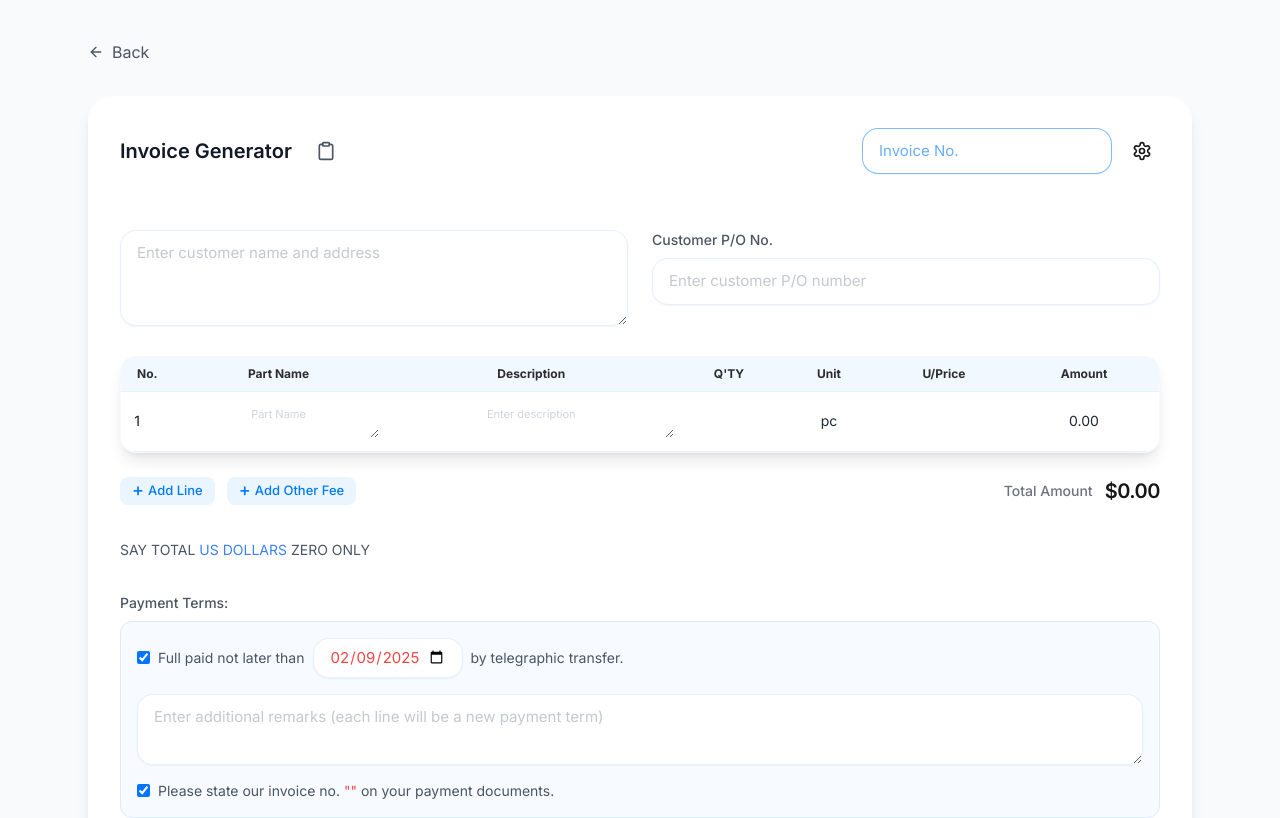
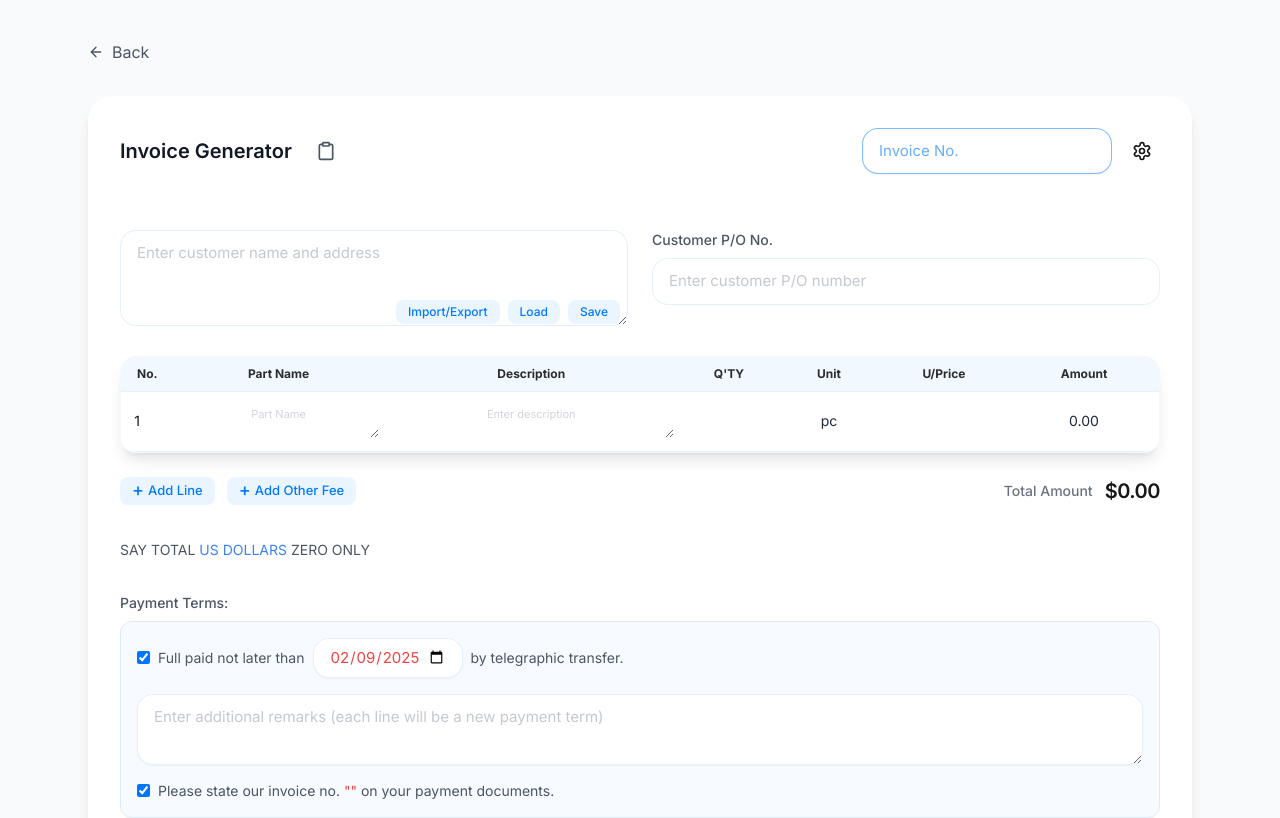
Before and after one commit to itouchgod/appluonet, a Next.js app: page /invoice in a window 1280 px wide. Shown: the top 818 px of the page. Built offline with nearby package versions, Linux system fonts and the light colour scheme.

Commit message:
V1.0.6icustomer

```diff
--- a/src/app/invoice/page.tsx
+++ b/src/app/invoice/page.tsx
@@ -7,6 +7,7 @@ import { generateInvoicePDF } from '@/utils/pdfGenerator';
 import { InvoiceTemplateConfig } from '@/types/invoice';
 import { format, addMonths } from 'date-fns';
 import { Footer } from '@/components/Footer';
+import { CustomerSection } from '@/components/invoice/CustomerSection';
 
 // 基础样式定义
 const inputClassName = `w-full px-4 py-2.5 rounded-2xl
@@ -954,29 +955,15 @@ Beneficiary: Luo & Company Co., Limited`,
                 />
               </div>
               {/* 客户信息区域 */}
-              <div className="grid grid-cols-1 md:grid-cols-2 gap-6 mb-6">
-                <div>
-                  <textarea
-                    value={invoiceData.to}
-                    onChange={e => setInvoiceData(prev => ({ ...prev, to: e.target.value }))}
-                    placeholder="Enter customer name and address"
-                    rows={3}
-                    className={inputClassName}
-                  />
-                </div>
-                <div>
-                  <label className="block text-sm font-medium text-gray-600 dark:text-gray-400 mb-2">
-                    Customer P/O No.
-                  </label>
-                  <input
-                    type="text"
-                    value={invoiceData.customerPO}
-                    onChange={e => setInvoiceData(prev => ({ ...prev, customerPO: e.target.value }))}
-                    placeholder="Enter customer P/O number"
-                    className={inputClassName}
-                  />
-                </div>
-              </div>
+              <CustomerSection
+                to={invoiceData.to}
+                customerPO={invoiceData.customerPO}
+                onChange={({ to, customerPO }) => setInvoiceData(prev => ({
+                  ...prev,
+                  to,
+                  customerPO
+                }))}
+              />
 
               {/* 商品表格 */}
               <div className="space-y-2">
--- /dev/null
+++ b/src/components/invoice/CustomerSection.tsx
@@ -0,0 +1,260 @@
+'use client';
+
+import { useState, useEffect } from 'react';
+
+interface SavedCustomer {
+  name: string;
+  to: string;
+  customerPO: string;
+}
+
+interface CustomerSectionProps {
+  to: string;
+  customerPO: string;
+  onChange: (data: { to: string; customerPO: string }) => void;
+}
+
+const inputClassName = `w-full px-4 py-2.5 rounded-2xl
+  bg-white/95 dark:bg-[#1c1c1e]/95
+  border border-[#007AFF]/10 dark:border-[#0A84FF]/10
+  focus:outline-none focus:ring-2 focus:ring-[#007AFF]/30 dark:focus:ring-[#0A84FF]/30
+  placeholder:text-gray-400/60 dark:placeholder:text-gray-500/60
+  text-[15px] leading-relaxed text-gray-800 dark:text-gray-100
+  transition-all duration-300 ease-out
+  hover:border-[#007AFF]/20 dark:hover:border-[#0A84FF]/20`;
+
+export function CustomerSection({ to, customerPO, onChange }: CustomerSectionProps) {
+  const [savedCustomers, setSavedCustomers] = useState<SavedCustomer[]>([]);
+  const [showSavedCustomers, setShowSavedCustomers] = useState(false);
+  const [showImportExport, setShowImportExport] = useState(false);
+
+  // 加载保存的客户信息
+  useEffect(() => {
+    const saved = localStorage.getItem('savedInvoiceCustomers');
+    if (saved) {
+      setSavedCustomers(JSON.parse(saved));
+    }
+  }, []);
+
+  // 保存客户信息
+  const handleSave = () => {
+    if (!to.trim()) return;
+
+    const customerName = to.split('\n')[0].trim(); // 使用第一行作为客户名称
+    const newCustomer: SavedCustomer = {
+      name: customerName,
+      to,
+      customerPO
+    };
+
+    const newSavedCustomers = [...savedCustomers];
+    const existingIndex = newSavedCustomers.findIndex(c => c.name === customerName);
+
+    if (existingIndex >= 0) {
+      newSavedCustomers[existingIndex] = newCustomer;
+    } else {
+      newSavedCustomers.push(newCustomer);
+    }
+
+    setSavedCustomers(newSavedCustomers);
+    localStorage.setItem('savedInvoiceCustomers', JSON.stringify(newSavedCustomers));
+    setShowSavedCustomers(false);
+  };
+
+  // 删除保存的客户信息
+  const handleDelete = (customerName: string) => {
+    const newSavedCustomers = savedCustomers.filter(c => c.name !== customerName);
+    setSavedCustomers(newSavedCustomers);
+    localStorage.setItem('savedInvoiceCustomers', JSON.stringify(newSavedCustomers));
+  };
+
+  // 加载客户信息
+  const handleLoad = (customer: SavedCustomer) => {
+    onChange({
+      to: customer.to,
+      customerPO: customer.customerPO
+    });
+    setShowSavedCustomers(false);
+  };
+
+  // 导出客户数据
+  const handleExport = () => {
+    const dataStr = JSON.stringify(savedCustomers, null, 2);
+    const dataBlob = new Blob([dataStr], { type: 'application/json' });
+    const url = URL.createObjectURL(dataBlob);
+    const link = document.createElement('a');
+    link.href = url;
+    link.download = 'invoice_customers.json';
+    document.body.appendChild(link);
+    link.click();
+    document.body.removeChild(link);
+    URL.revokeObjectURL(url);
+    setShowImportExport(false);
+  };
+
+  // 导入客户数据
+  const handleImport = (event: React.ChangeEvent<HTMLInputElement>) => {
+    const file = event.target.files?.[0];
+    if (!file) return;
+
+    const reader = new FileReader();
+    reader.onload = (e) => {
+      try {
+        const importedData = JSON.parse(e.target?.result as string);
+        if (Array.isArray(importedData)) {
+          // 合并现有数据和导入的数据
+          const mergedData = [...savedCustomers];
+          importedData.forEach(customer => {
+            const existingIndex = mergedData.findIndex(c => c.name === customer.name);
+            if (existingIndex >= 0) {
+              mergedData[existingIndex] = customer;
+            } else {
+              mergedData.push(customer);
+            }
+          });
+          setSavedCustomers(mergedData);
+          localStorage.setItem('savedInvoiceCustomers', JSON.stringify(mergedData));
+        }
+      } catch (error) {
+        console.error('Error importing data:', error);
+        alert('Invalid file format');
+      }
+    };
+    reader.readAsText(file);
+    event.target.value = ''; // Reset input
+    setShowImportExport(false);
+  };
+
+  return (
+    <div className="grid grid-cols-1 md:grid-cols-2 gap-6 mb-6">
+      <div>
+        <div className="relative">
+          <textarea
+            value={to}
+            onChange={e => onChange({ ...{ to, customerPO }, to: e.target.value })}
+            placeholder="Enter customer name and address"
+            rows={3}
+            className={inputClassName}
+          />
+          <div className="absolute right-2 bottom-2 flex gap-2">
+            <button
+              type="button"
+              onClick={() => setShowImportExport(true)}
+              className="px-3 py-1 rounded-lg text-xs font-medium
+                bg-[#007AFF]/[0.08] dark:bg-[#0A84FF]/[0.08]
+                hover:bg-[#007AFF]/[0.12] dark:hover:bg-[#0A84FF]/[0.12]
+                text-[#007AFF] dark:text-[#0A84FF]
+                transition-all duration-200"
+            >
+              Import/Export
+            </button>
+            <button
+              type="button"
+              onClick={() => setShowSavedCustomers(true)}
+              className="px-3 py-1 rounded-lg text-xs font-medium
+                bg-[#007AFF]/[0.08] dark:bg-[#0A84FF]/[0.08]
+                hover:bg-[#007AFF]/[0.12] dark:hover:bg-[#0A84FF]/[0.12]
+                text-[#007AFF] dark:text-[#0A84FF]
+                transition-all duration-200"
+            >
+              Load
+            </button>
+            <button
+              type="button"
+              onClick={handleSave}
+              className="px-3 py-1 rounded-lg text-xs font-medium
+                bg-[#007AFF]/[0.08] dark:bg-[#0A84FF]/[0.08]
+                hover:bg-[#007AFF]/[0.12] dark:hover:bg-[#0A84FF]/[0.12]
+                text-[#007AFF] dark:text-[#0A84FF]
+                transition-all duration-200"
+            >
+              Save
+            </button>
+          </div>
+
+          {/* 导入/导出弹窗 */}
+          {showImportExport && (
+            <div className="absolute z-10 right-0 top-full mt-1 w-[200px]
+              bg-white dark:bg-[#2C2C2E] rounded-xl shadow-lg
+              border border-gray-200/50 dark:border-gray-700/50
+              p-2"
+            >
+              <div className="space-y-2">
+                <button
+                  type="button"
+                  onClick={handleExport}
+                  className="w-full px-3 py-2 text-left text-sm
+                    hover:bg-gray-50 dark:hover:bg-[#3A3A3C] rounded-lg
+                    text-gray-700 dark:text-gray-300"
+                >
+                  Export Customers
+                </button>
+                <label className="block">
+                  <span className="w-full px-3 py-2 text-left text-sm
+                    hover:bg-gray-50 dark:hover:bg-[#3A3A3C] rounded-lg
+                    text-gray-700 dark:text-gray-300
+                    cursor-pointer block"
+                  >
+                    Import Customers
+                  </span>
+                  <input
+                    type="file"
+                    accept=".json"
+                    onChange={handleImport}
+                    className="hidden"
+                  />
+                </label>
+              </div>
+            </div>
+          )}
+
+          {/* 保存的客户列表弹窗 */}
+          {showSavedCustomers && savedCustomers.length > 0 && (
+            <div className="absolute z-10 right-0 top-full mt-1 w-full max-w-md
+              bg-white dark:bg-[#2C2C2E] rounded-xl shadow-lg
+              border border-gray-200/50 dark:border-gray-700/50
+              p-2"
+            >
+              <div className="max-h-[200px] overflow-y-auto">
+                {savedCustomers.map((customer, index) => (
+                  <div
+                    key={index}
+                    className="flex items-center justify-between p-2 hover:bg-gray-50 dark:hover:bg-[#3A3A3C] rounded-lg"
+                  >
+                    <button
+                      type="button"
+                      onClick={() => handleLoad(customer)}
+                      className="flex-1 text-left px-2 py-1 text-sm text-gray-700 dark:text-gray-300"
+                    >
+                      {customer.name}
+                    </button>
+                    <button
+                      type="button"
+                      onClick={() => handleDelete(customer.name)}
+                      className="px-2 py-1 text-xs text-red-500 hover:text-red-600
+                        hover:bg-red-50 dark:hover:bg-red-900/20 rounded"
+                    >
+                      Delete
+                    </button>
+                  </div>
+                ))}
+              </div>
+            </div>
+          )}
+        </div>
+      </div>
+      <div>
+        <label className="block text-sm font-medium text-gray-600 dark:text-gray-400 mb-2">
+          Customer P/O No.
+        </label>
+        <input
+          type="text"
+          value={customerPO}
+          onChange={e => onChange({ ...{ to, customerPO }, customerPO: e.target.value })}
+          placeholder="Enter customer P/O number"
+          className={inputClassName}
+        />
+      </div>
+    </div>
+  );
+}
--- a/src/components/quotation/CustomerInfoSection.tsx
+++ b/src/components/quotation/CustomerInfoSection.tsx
@@ -200,7 +200,7 @@ export function CustomerInfoSection({ data, onChange, type }: CustomerInfoSectio
               rows={3}
               className={inputClassName}
             />
-            <div className="absolute right-2 top-2 flex gap-2">
+            <div className="absolute right-2 bottom-2 flex gap-2">
               <button
                 type="button"
                 onClick={() => setShowImportExport(true)}
```
